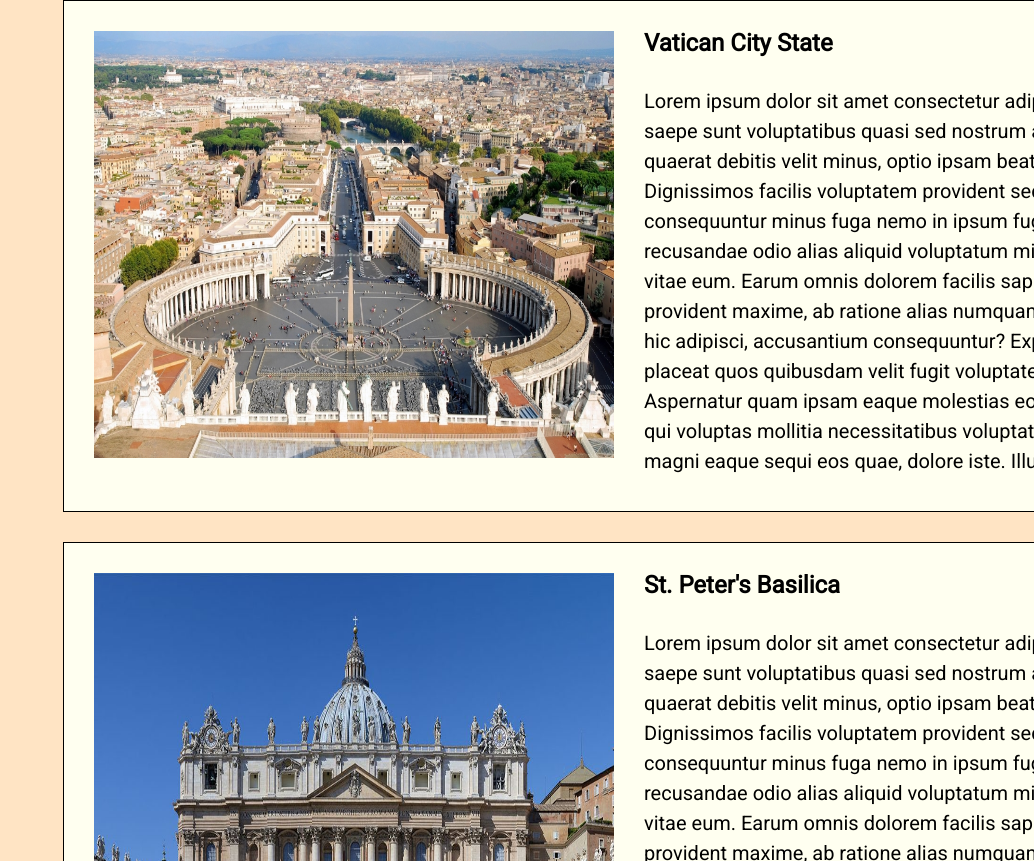
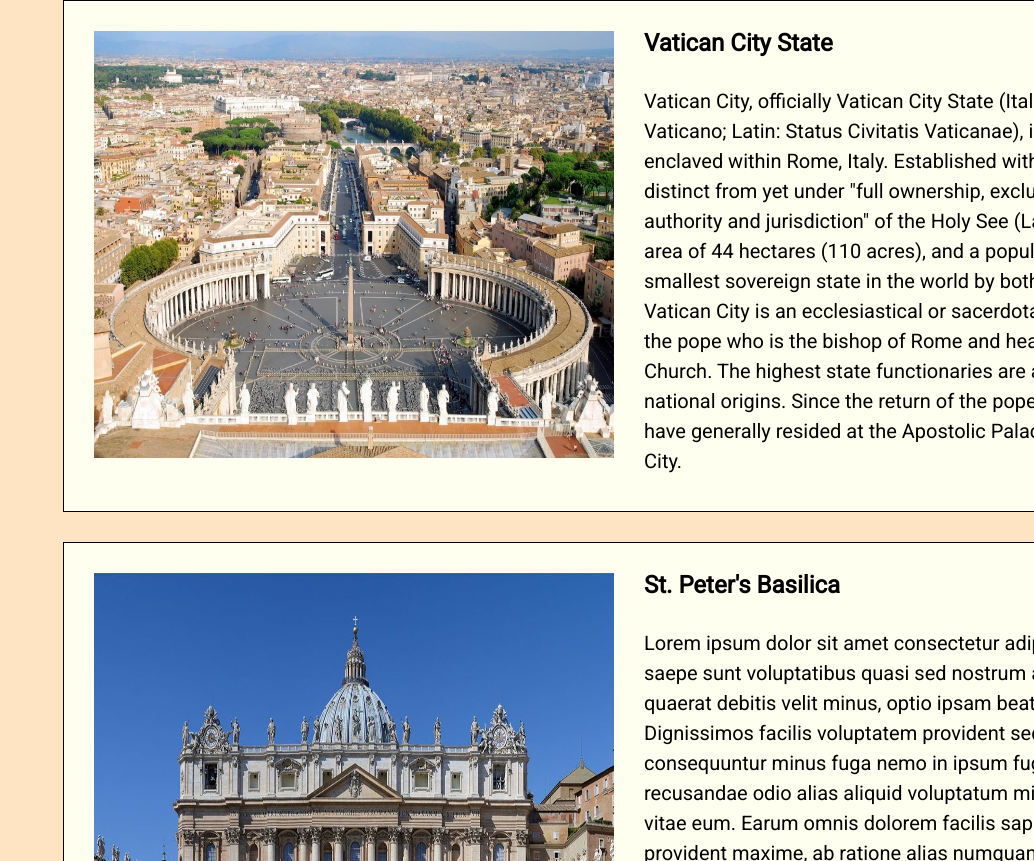
Before and after one commit to queengorga/travel-site, a plain HTML site: page placestogo.html in a window 1280 px wide. Shown: the part 2685-3546 px from the top of the page, without its empty margins (246-1280 px from the left). Drawn offline with Linux system fonts and the light colour scheme.

Commit message:
Added description to vatican city state

```diff
--- a/placestogo.html
+++ b/placestogo.html
@@ -115,16 +115,15 @@
                 <div class="box-container">
                     <img class="" src="img/vatican.jpg" alt=""><br>
                     <h1>Vatican City State</h1>
-                    <p>Lorem ipsum dolor sit amet consectetur adipisicing elit. Deleniti sapiente saepe sunt voluptatibus quasi
-                        sed nostrum accusantium possimus ad quaerat debitis velit minus, optio ipsam beatae voluptatum soluta
-                        fuga! Dignissimos facilis voluptatem provident sequi unde perferendis soluta consequuntur minus fuga
-                        nemo in ipsum fugit error, autem dolore recusandae odio alias aliquid voluptatum minima quam debitis,
-                        laboriosam vitae eum. Earum omnis dolorem facilis sapiente labore mollitia sed provident maxime, ab
-                        ratione alias numquam repellendus velit assumenda hic adipisci, accusantium consequuntur? Explicabo
-                        voluptatibus illum optio, placeat quos quibusdam velit fugit voluptates modi quis quae alias!
-                        Aspernatur quam ipsam eaque molestias eos aliquid praesentium. Dolor, qui voluptas mollitia
-                        necessitatibus voluptatum optio nulla voluptatem, magni eaque sequi eos quae, dolore iste. Illum, porro
-                        nulla?</p>
+                    <p>Vatican City, officially Vatican City State (Italian: Stato della Città del
+                    Vaticano; Latin: Status Civitatis Vaticanae), is an independent city-state enclaved within Rome, Italy.
+                    Established with the Lateran Treaty (1929), it is distinct from yet under "full ownership, exclusive dominion, and
+                    sovereign authority and jurisdiction" of the Holy See (Latin: Sancta Sedes). With an area of 44 hectares (110
+                    acres), and a population of about 1,000, it is the smallest sovereign state in the world by both area and
+                    population.The Vatican City is an ecclesiastical or sacerdotal-monarchical state ruled by the pope who
+                    is the bishop of Rome and head of the Roman Catholic Church. The highest state functionaries are all Catholic clergy of
+                    various national origins. Since the return of the popes from Avignon in 1377, they have generally resided at the
+                    Apostolic Palace within what is now Vatican City.</p>
                 </div>
             </div>
 
```
